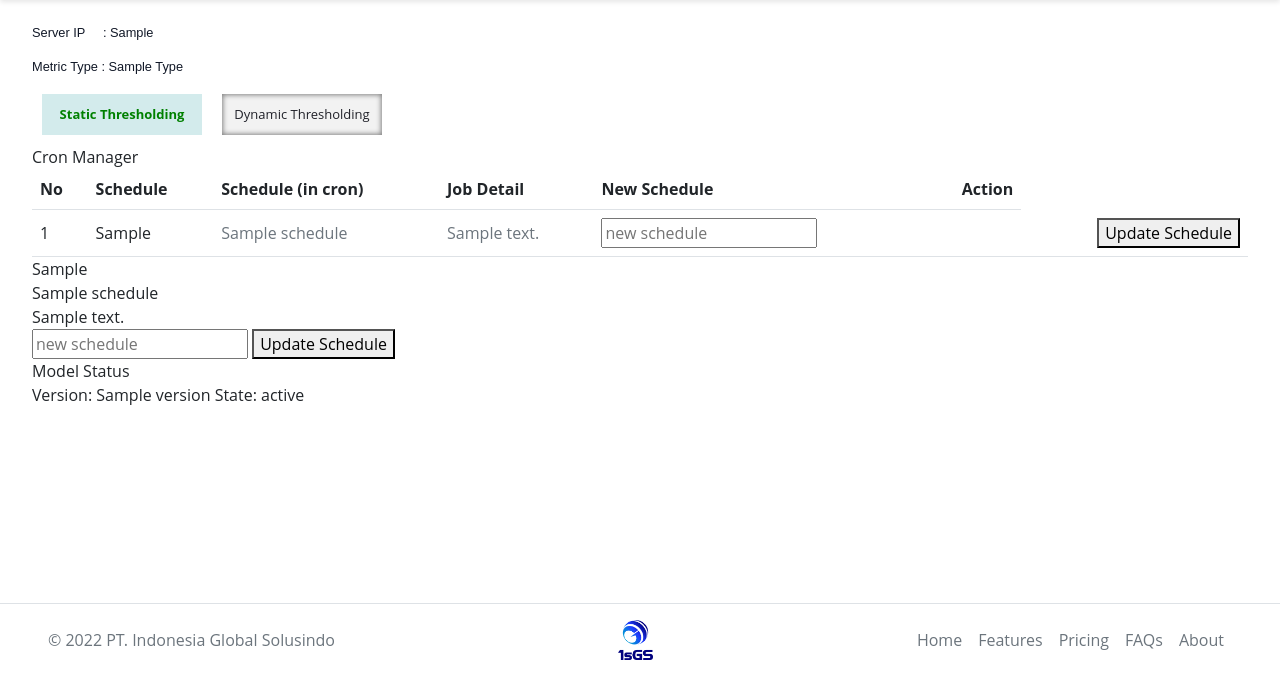
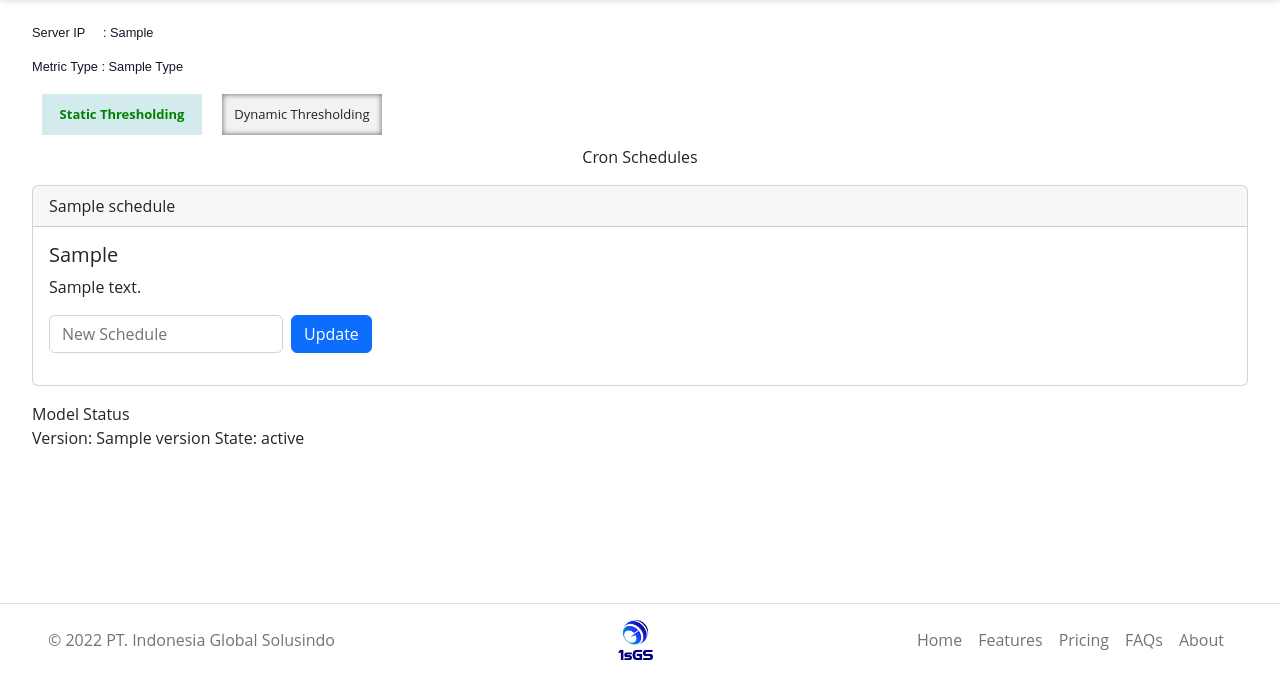
Before and after one commit to Acexoul081/WAR---DRAIT, a Flask app: template templates/metric.html in a window 1280 px wide. Shown: the part 124-814 px from the top of the page. Run offline with Flask 2, Linux system fonts and the light colour scheme; the template is opened without the code that fills it: most values are stand-ins (such as "Sample title", 1, 10 or a date in 2020); some libraries are stand-ins or nearby versions.

Commit message:
updated cron schedule ui

```diff
--- a/templates/metric.html
+++ b/templates/metric.html
@@ -36,38 +36,34 @@
         </div>
         <div>
             <div>
-                <div>Cron Manager</div>
-                <!-- Table -->
-                <div class="table-responsive">
-                    <table id="projectsTable" class="table align-middle table-edge table-nowrap mb-0">
-                        <thead class="thead-light">
-                            <tr>
-                                <th class="w-60px">No</th>
-                                <th>Schedule</th>
-                                <th>Schedule (in cron)</th>
-                                <th>Job Detail</th>
-                                <th>New Schedule</th>
-                                <th class="text-end">Action</th>
-                            </tr>
-                        </thead>
-                        <tbody>
-                            {% for cron in crons %}
-                            <tr style="padding: 10px;">
-                                <td></td>
-                                <td>{{cron['schedule_readable']}}</td>
-                                <td class="text-muted">{{cron['schedule']}}</td>
-                                <td class="text-muted">{{cron['job_detail']}}</td>
-                                <form>
-                                    <td><input type="text" name="new-cron" placeholder="new schedule"></td>
-                                    <td><input type="hidden" name="prev-cron" value="{{cron['job_detail']}}"></td>
-                                    <td class="text-end"><button type="button" class="update-cron-btn">Update Schedule</button></td>
-                                </form>
-                            </tr>
-                            {% endfor %}
-                        </tbody>
-                    </table>
-                </div> <!-- / .table-responsive -->
+                <div>
+                    <p class="text-center">Cron Schedules</p>
+                </div>
                 {% for cron in crons %}
+                <div class="card mb-3">
+                    <div class="card-header">{{cron['schedule']}}</div>
+                    <div class="card-body">
+                      <h5 class="card-title">{{cron['schedule_readable']}}</h5>
+                      <p class="card-text">
+                        {{cron['job_detail']}}
+                      </p>
+                      <form class="row g-2">
+                        <div class="col-auto">
+                          <input type="hidden" name="prev-cron" value="{{cron['job_detail']}}" class="visually-hidden">
+                          <input
+                            type="text"
+                            name="new-cron"
+                            class="form-control"
+                            placeholder="New Schedule"/>
+                        </div>
+                        <div class="col-auto">
+                          <button type="submit" class="btn btn-primary mb-3 update-cron-btn">Update</button>
+                        </div>
+                      </form>
+                    </div>
+                </div>
+                {% endfor %}
+                <!-- {% for cron in crons %}
                     <div>{{cron['schedule_readable']}}</div>
                     <div>{{cron['schedule']}}</div>
                     <div>{{cron['job_detail']}}</div>
@@ -76,7 +72,7 @@
                         <input type="hidden" name="prev-cron" value="{{cron}}">
                         <button type="button" class="update-cron-btn">Update Schedule</button>
                     </form>
-                {% endfor %}
+                {% endfor %} -->
 
             </div>
             <div>
```
